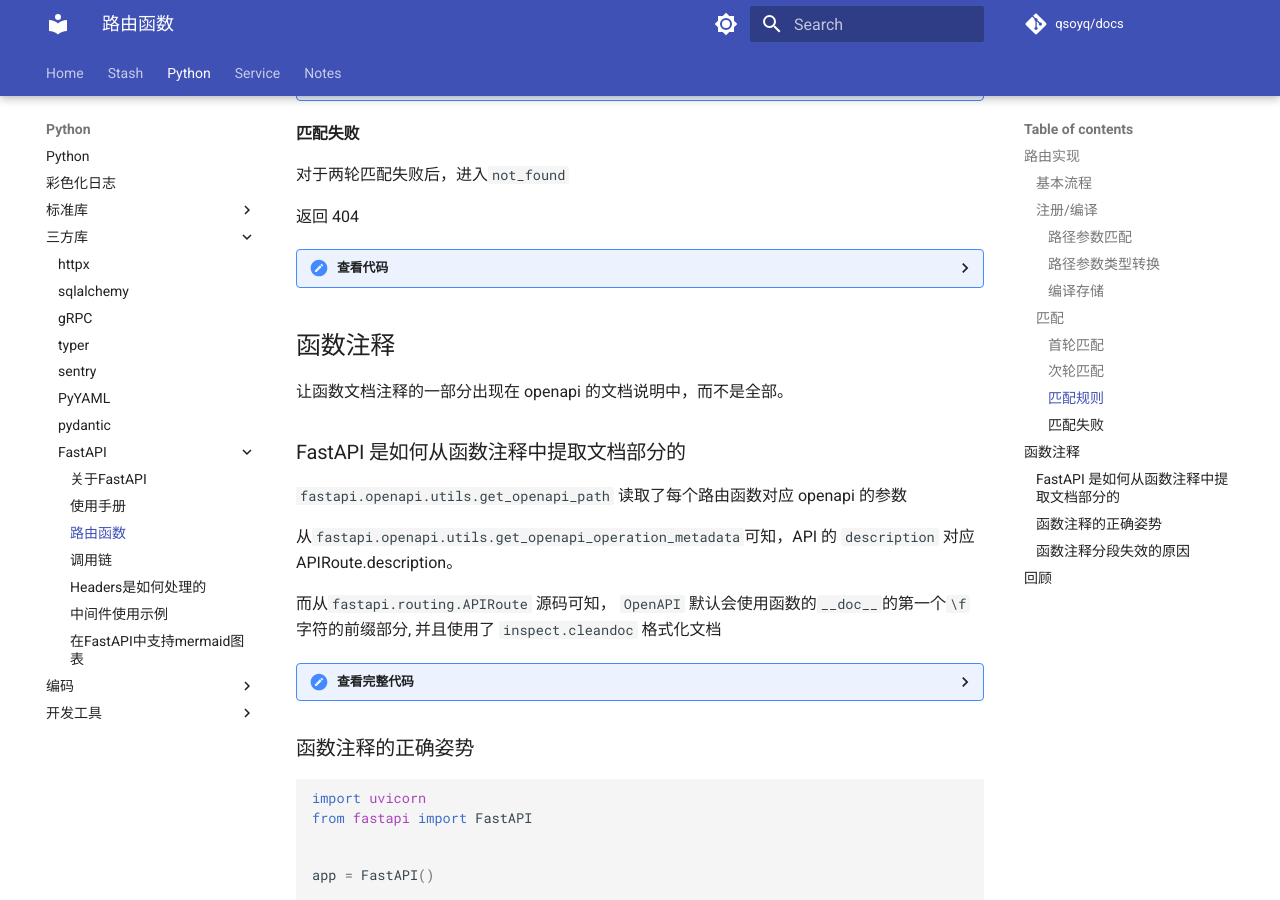
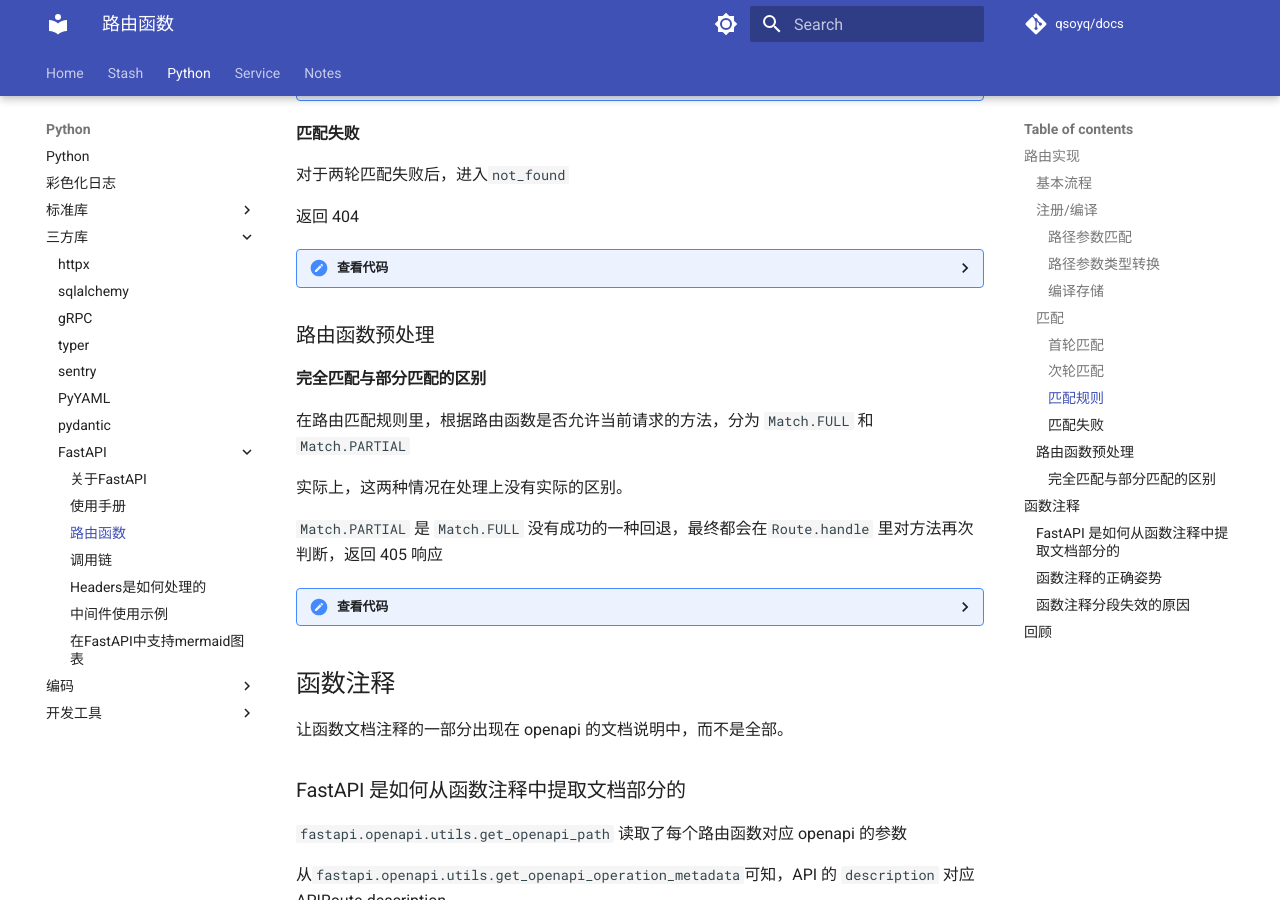
Before and after one commit to qsoyq/docs, an MkDocs documentation site: the page built from docs/python/fastapi/route.md, in a window 1280 px wide and 900 px high, scrolled down 2596 px. Built offline with MkDocs 1.6.1 and Material for MkDocs 9.7.7, drawn with Linux system fonts in a browser that asks for light colours; comment, search, counter and statistics services are not loaded.

Commit message:
update route.md

````diff
--- a/docs/python/fastapi/route.md
+++ b/docs/python/fastapi/route.md
@@ -282,6 +282,61 @@ async def not_found(self, scope: Scope, receive: Receive, send: Send) -> None:
 
 </details>
 
+### 路由函数预处理
+
+#### 完全匹配与部分匹配的区别
+
+在路由匹配规则里，根据路由函数是否允许当前请求的方法，分为 `Match.FULL` 和 `Match.PARTIAL`
+
+实际上，这两种情况在处理上没有实际的区别。
+
+`Match.PARTIAL` 是 `Match.FULL` 没有成功的一种回退，最终都会在`Route.handle` 里对方法再次判断，返回 405 响应
+
+<details>
+
+<summary>查看代码</summary>
+
+```python
+# starlette.routing.Router.app
+for route in self.routes:
+    # Determine if any route matches the incoming scope,
+    # and hand over to the matching route if found.
+    match, child_scope = route.matches(scope)
+    if match == Match.FULL:
+        scope.update(child_scope)
+        await route.handle(scope, receive, send)
+        return
+    elif match == Match.PARTIAL and partial is None:
+        partial = route
+        partial_scope = child_scope
+
+if partial is not None:
+    #  Handle partial matches. These are cases where an endpoint is
+    # able to handle the request, but is not a preferred option.
+    # We use this in particular to deal with "405 Method Not Allowed".
+    scope.update(partial_scope)
+    await partial.handle(scope, receive, send)
+    return
+```
+
+```python
+# starlette.routing.Route.handle
+async def handle(self, scope: Scope, receive: Receive, send: Send) -> None:
+    if self.methods and scope["method"] not in self.methods:
+        headers = {"Allow": ", ".join(self.methods)}
+        if "app" in scope:
+            raise HTTPException(status_code=405, headers=headers)
+        else:
+            response = PlainTextResponse(
+                "Method Not Allowed", status_code=405, headers=headers
+            )
+        await response(scope, receive, send)
+    else:
+        await self.app(scope, receive, send)
+```
+
+</details>
+
 ## 函数注释
 
 让函数文档注释的一部分出现在 openapi 的文档说明中，而不是全部。
````
